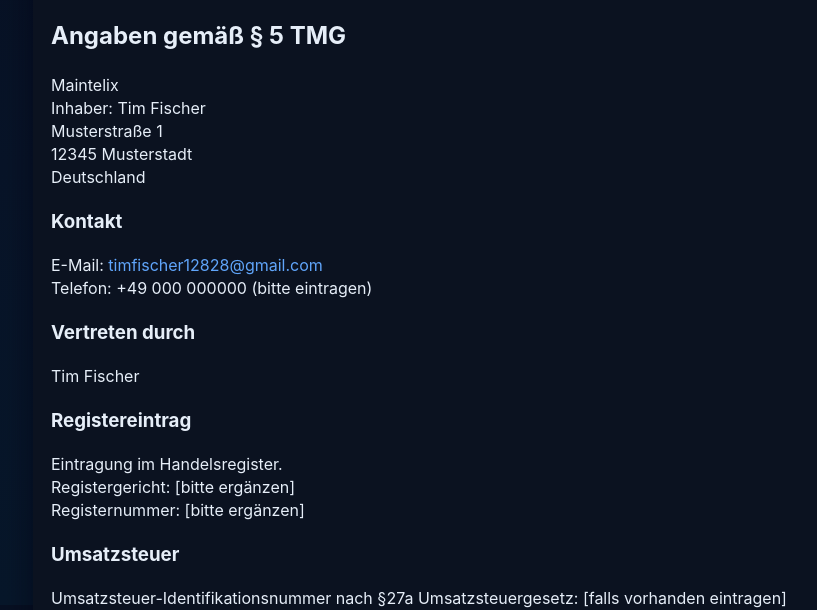
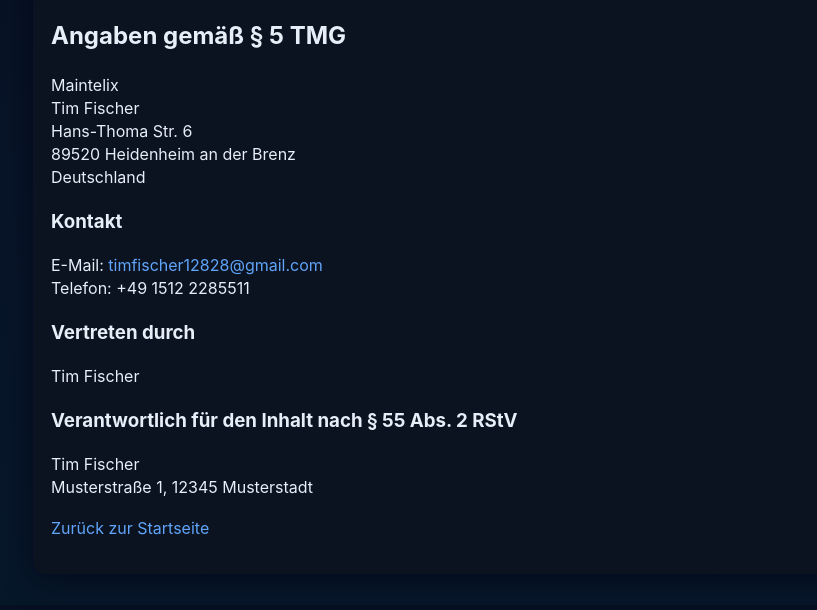
Before and after one commit to Snejishes/maintelix, a plain HTML site: page impressum.html in a window 1280 px wide. Shown: the part 195-805 px from the top of the page, without its empty margins (49-866 px from the left). Drawn offline with Linux system fonts and the light colour scheme.

Commit message:
Update contact details in impressum.html
Updated contact information and removed unnecessary sections.

```diff
--- a/impressum.html
+++ b/impressum.html
@@ -21,32 +21,21 @@
       <h2>Angaben gemäß § 5 TMG</h2>
       <p>
         Maintelix<br>
-        Inhaber: Tim Fischer<br>
-        Musterstraße 1<br>
-        12345 Musterstadt<br>
+        Tim Fischer<br>
+        Hans-Thoma Str. 6<br>
+        89520 Heidenheim an der Brenz<br>
         Deutschland
       </p>
 
       <h3>Kontakt</h3>
       <p>
         E-Mail: <a href="mailto:timfischer12828@gmail.com">timfischer12828@gmail.com</a><br>
-        Telefon: +49 000 000000 (bitte eintragen)
+        Telefon: +49 1512 2285511
       </p>
 
       <h3>Vertreten durch</h3>
       <p>Tim Fischer</p>
 
-      <h3>Registereintrag</h3>
-      <p>
-        Eintragung im Handelsregister. <br>
-        Registergericht: [bitte ergänzen] <br>
-        Registernummer: [bitte ergänzen]
-      </p>
-
-      <h3>Umsatzsteuer</h3>
-      <p>
-        Umsatzsteuer-Identifikationsnummer nach §27a Umsatzsteuergesetz: [falls vorhanden eintragen]
-      </p>
 
       <h3>Verantwortlich für den Inhalt nach § 55 Abs. 2 RStV</h3>
       <p>
```
